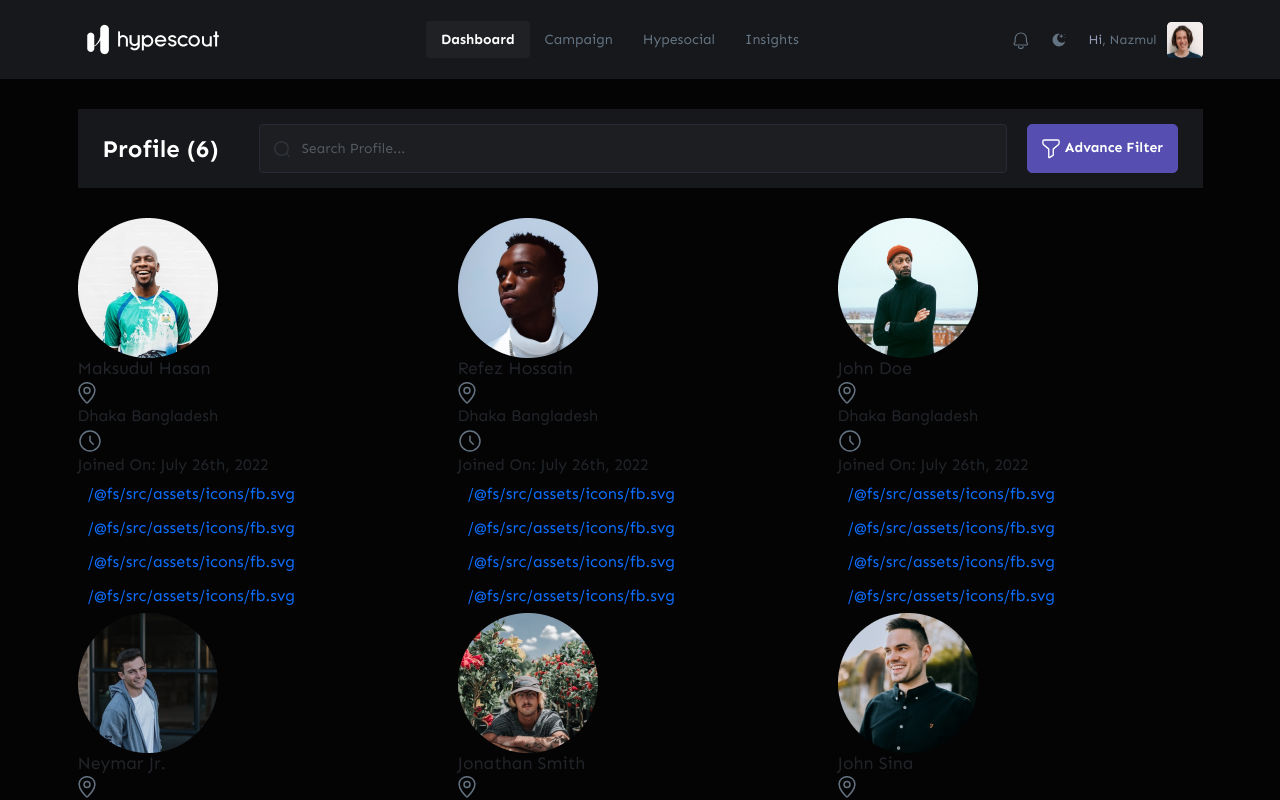
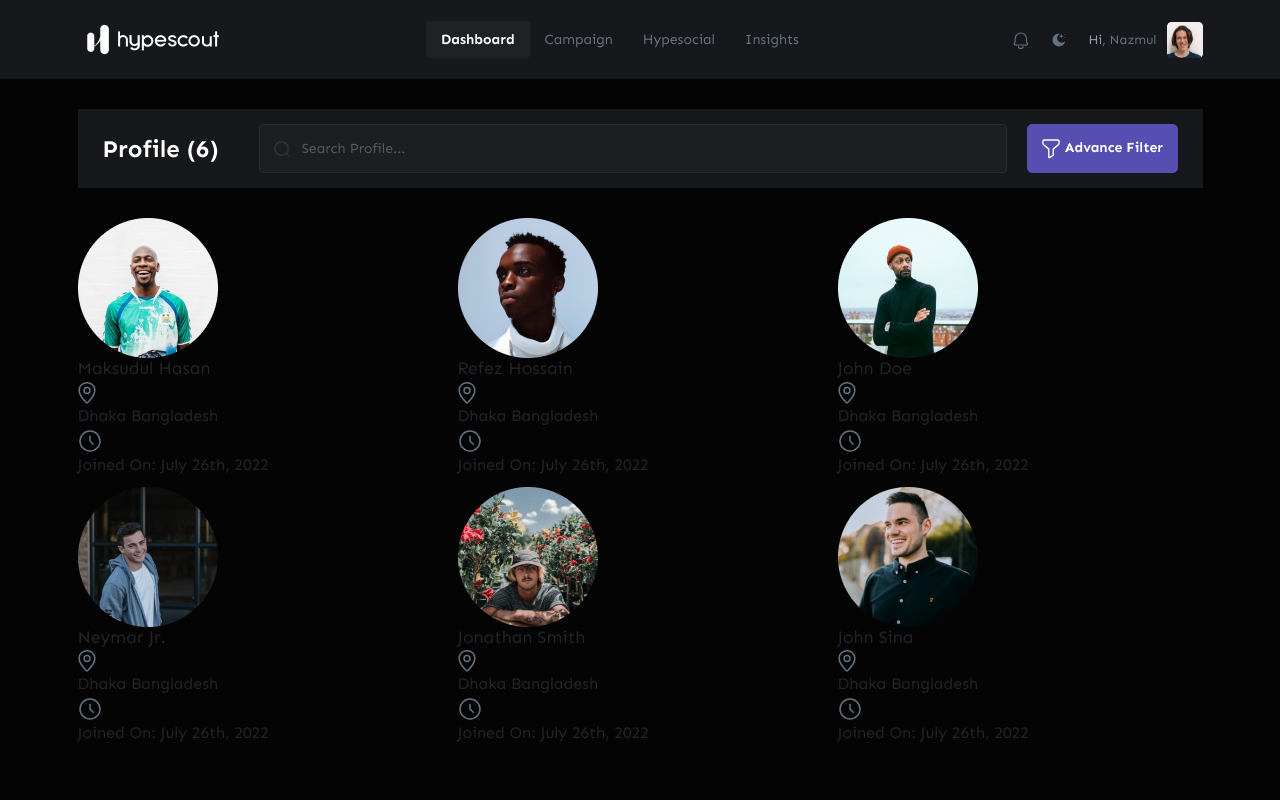
Before and after one commit to bpinazmul18/hype-scout, a React (Create React App) app: page /dashboard in a window 1280 px wide. Shown: the top 800 px of the page. Built offline with nearby package versions, Linux system fonts and the light colour scheme.

Commit message:
Remove icons.

```diff
--- a/src/pages/Dashboard.tsx
+++ b/src/pages/Dashboard.tsx
@@ -115,7 +115,6 @@ class Dashboard extends Form {
                                                                     const {pid, socialLink, icon} = social
                                                                     return (
                                                                         <SocialItem key={pid} to={socialLink}>
-                                                                            {icon}
                                                                         </SocialItem>
                                                                     )
                                                                 })
```
